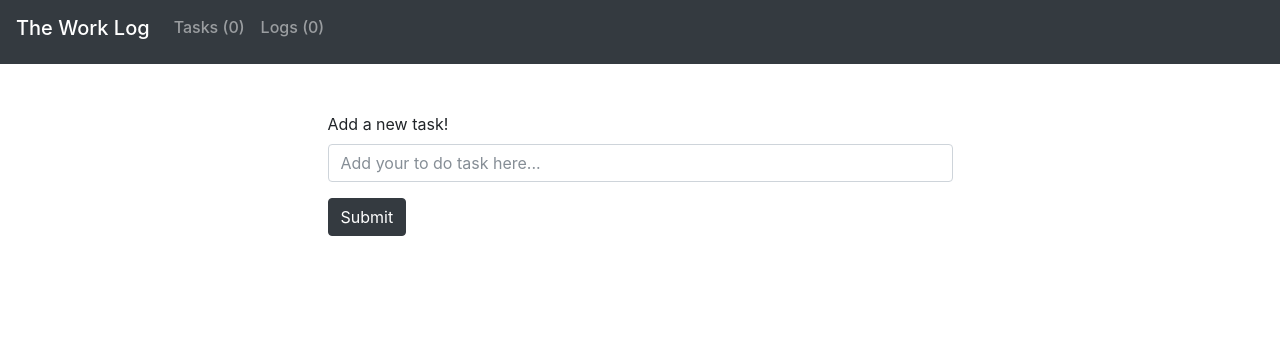
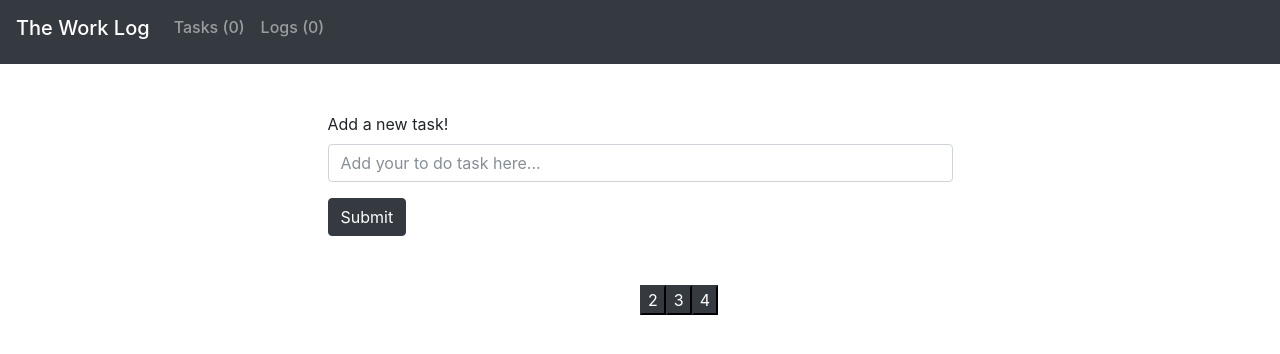
Before and after one commit to imjohnpop/Hackathon-5, a React app: page / in a window 1280 px wide. Shown: the top 354 px of the page. Built offline with nearby package versions, Linux system fonts and the light colour scheme; no server answers.

Commit message:
pagination buttons

```diff
--- a/src/components/Logs.js
+++ b/src/components/Logs.js
@@ -4,6 +4,7 @@ import $ from 'jquery';
 
 // Components imports
 import Log from "./Log";
+import Pagination from "./Pagination";
 
 export default class Logs extends React.Component {
 
@@ -12,7 +13,11 @@ export default class Logs extends React.Component {
 
         this.state = {
             logs: [],
-        }
+            onPage: 4,
+            currentPage: 1,
+            offset: 1
+        };
+
     }
 
     componentDidMount() {
@@ -28,7 +33,8 @@ export default class Logs extends React.Component {
             type: 'get',
             url: 'http://classes.codingbootcamp.cz/assets/classes/react-hackathon/api/logs',
             data: {
-                limit: 100,
+                limit: 4,
+                offset: this.state.offset
             }
         }).done(function(data) {
             self.setState({
@@ -36,6 +42,15 @@ export default class Logs extends React.Component {
             });
             self.props.setNrOfLogs(data.length);
         });
+    }
+
+    selectPage(id) {
+        this.setState({
+            currentPage: id,
+            offset: this.state.onPage * (id-1)
+        });
+
+        this.refreshLogs();
     }
 
     render() {
@@ -53,9 +68,24 @@ export default class Logs extends React.Component {
             />;
         }
 
+        let paginations = [];
+        console.log(this.state.currentPage);
+        for(let i = this.state.currentPage + 1; i < this.state.currentPage + 4; i++) {
+            paginations[i] = <Pagination selectPage={ this.selectPage.bind(this) }
+                key= {i}
+                id={i}
+            />;
+        }
+        console.log(paginations);
         return (
-            <div id="logs_list" className="col-6">
-                { logs }
+            <div id="logs_wrapper">
+                <div id="logs_list" className="col-6">
+                    { logs }
+                </div>
+
+                <div id="buttons">
+                    { paginations }
+                </div>
             </div>
         )
     }
--- a/src/components/Pagination.js
+++ b/src/components/Pagination.js
@@ -4,10 +4,19 @@ import $ from 'jquery';
 
 export default class Pagination extends React.Component {
 
+    constructor(props) {
+        super(props);
+
+    }
+
+    generateLogs(id) {
+
+        this.props.selectPage(id);
+    }
 
     render() {
-        // return (
-        //     // something
-        // )
+        return (
+            <button onClick={() => { this.generateLogs(this.props.id) }} className="btn-dark">{this.props.id}</button>
+        )
     }
 }
```
Also changed, not shown: 2 other files (tests, documents, lock files or other folders).
